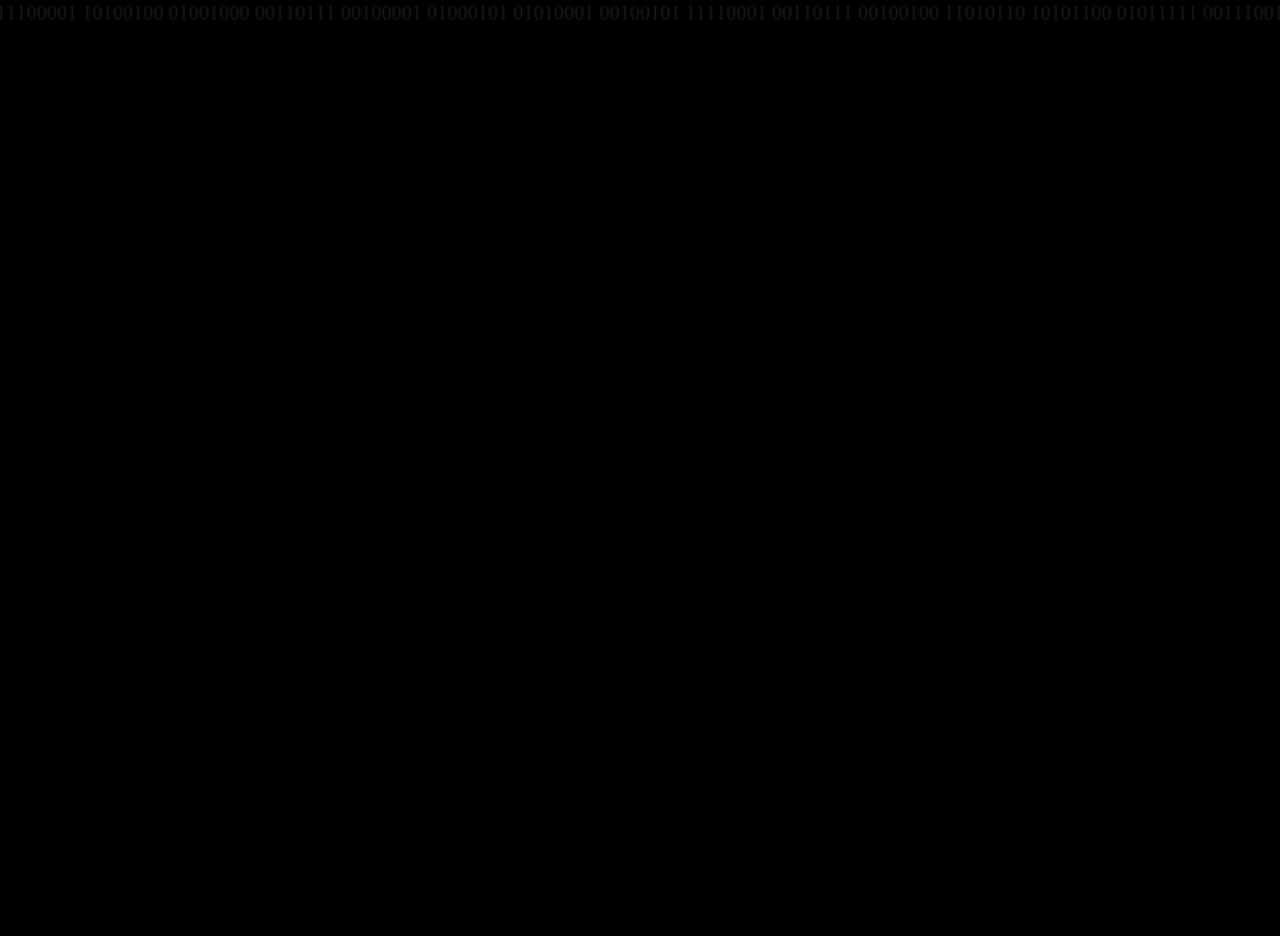
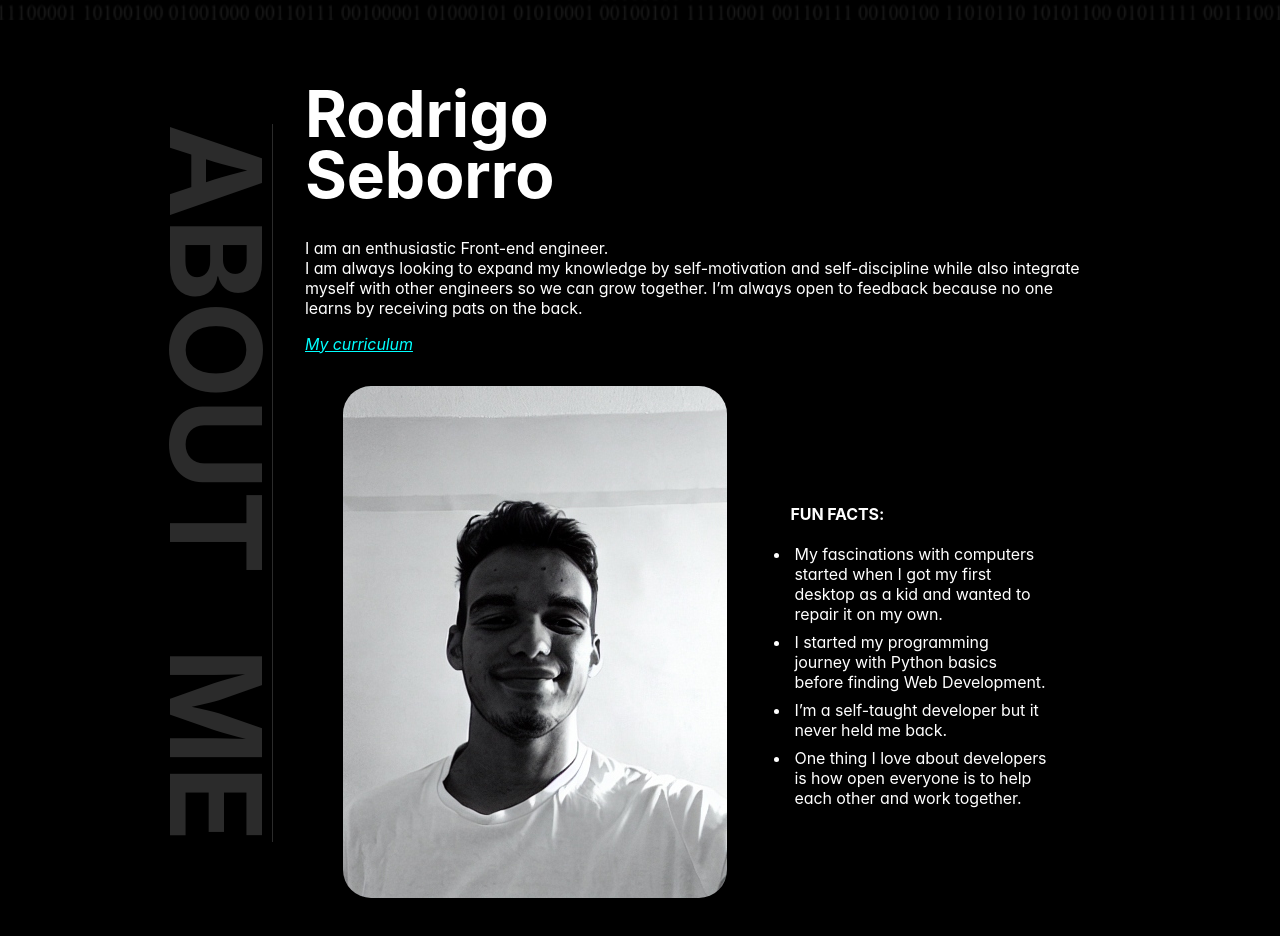
Before and after one commit to rodilool/my-portofolio, a React (Create React App) app in the folder react-tailwind-ts/: page / in a window 1280 px wide. Shown: the part 780-1716 px from the top of the page. Before the commit the page ends 800 px from the top, so only its background shows below. Built offline with nearby package versions, Linux system fonts and the light colour scheme; a web font is replaced by a local one.

Commit message:
about page

```diff
--- a/react-tailwind-ts/package.json
+++ b/react-tailwind-ts/package.json
@@ -11,6 +11,7 @@
     "@types/react": "^18.2.0",
     "@types/react-dom": "^18.2.0",
     "framer-motion": "^10.12.4",
+    "motion": "^10.15.5",
     "react": "^18.2.0",
     "react-dom": "^18.2.0",
     "react-scripts": "5.0.1",
--- a/react-tailwind-ts/src/App.tsx
+++ b/react-tailwind-ts/src/App.tsx
@@ -2,8 +2,8 @@ import { useEffect, useState } from "react";
 import "./Components/global_styles/global.styles.scss";
 import Cursor from "./Components/cursor/cursor";
 import NavBar from "./Components/modules/navBar/navBar";
+import AboutMe from "./Components/sections/about_me/about_me";
 import HeroSection from "./Components/sections/hero_section/hero_section";
-import { motion } from "framer-motion";
 
 function App() {
   const [isNavBarHovered, setIsNavBarHovered] = useState(false);
@@ -23,6 +23,7 @@ function App() {
         onMouseOver={handleMouseEnter}
         onMouseLeave={handleMouseLeave}
       />
+      <AboutMe />
     </>
   );
 }
--- a/react-tailwind-ts/src/Components/global_styles/global.styles.scss
+++ b/react-tailwind-ts/src/Components/global_styles/global.styles.scss
@@ -56,7 +56,7 @@
 
   }
 
-  h1, h2, h3, h4, h5, h6, p {
+  h1, h2, h3, h4, h5, h6, p, ul, li {
     color: white;
     mix-blend-mode: difference;
   }
--- a/react-tailwind-ts/src/Components/hooks/random_color.tsx
+++ b/react-tailwind-ts/src/Components/hooks/random_color.tsx
@@ -15,4 +15,4 @@ function setColorToDefault(obj: any) {
   obj.style.textShadow = ``;
 }
 
-export { getRandomColor };
+export { getRandomColor, setRandomColor, setColorToDefault };
--- a/react-tailwind-ts/src/Components/modules/navBar/navbar.scss
+++ b/react-tailwind-ts/src/Components/modules/navBar/navbar.scss
@@ -6,7 +6,7 @@ a{
     cursor: none;
 }
 nav.scroll{
-    background-image: linear-gradient(180deg, #000000 0%, #00000036 100%);
+    background-image: linear-gradient(180deg, #000000 0%, #00000000 100%);
 }
 nav {
     display: flex;
--- /dev/null
+++ b/react-tailwind-ts/src/Components/sections/about_me/about_me.scss
@@ -0,0 +1,84 @@
+section{
+    display: flex;
+    justify-content: center;
+    align-items: center;
+
+    .content{
+        width: 75%;
+        display: flex;
+        flex-direction: row;
+        padding: 3rem 0;
+        @media (max-width: 680px) {
+            width: 96%;
+        }
+        .title{
+            writing-mode:vertical-lr;
+            border-right: 1px solid rgba(255, 254, 254, 0.17);
+            justify-self: center;
+            align-self: center;
+            @media (max-width: 680px) {
+                display: none;
+            }
+            h1 {
+                line-height: 7rem;
+                span{
+                    font-size: 7.875rem;
+                    color: transparent;
+                }
+                .letter{
+                    font-size: 7.875rem;
+                    color:rgba(255, 254, 254, 0.17);
+                    &:hover{
+                        filter: drop-shadow(1px 1px 4px white);
+                        transition: ease 150ms 75ms;
+                    }
+                }
+            }
+        }
+        .about{
+            padding:0 2rem;
+            h1{
+                padding: 1rem 0;
+                font-size: 4rem;
+                line-height: 3.8rem;
+            }
+            p{
+                padding: 1rem 0;
+                font-size: 1rem;
+            }
+            a{
+                color: #0ff;
+                padding: 1rem 0;
+                font-style: italic;
+            }
+            .row{
+                margin-top: 2rem;
+                display: flex;
+                flex-direction: row;
+                flex-wrap: wrap;
+                justify-content: center;
+                img{
+                    border-radius: 1.75rem;
+                    @media (max-width:560px) {
+                        width: 100%;
+                    }
+                }
+                .funFacts{
+                    display: flex;
+                    align-items: center;
+                    div{
+                        padding-left: 4rem;
+                        padding-top: 2rem;
+                        max-width: 260px;
+                        h4{
+                            padding-bottom: 1rem;
+                        }
+                        ul li{
+                            padding: 0.25rem;
+                        }
+                    }
+                }
+            }
+        }
+    }
+}
--- /dev/null
+++ b/react-tailwind-ts/src/Components/sections/about_me/about_me.tsx
@@ -0,0 +1,128 @@
+import React from "react";
+import "./about_me.scss";
+import PP from "../../../pictures/pp.jpg";
+
+import {
+  getRandomColor,
+  setRandomColor,
+  setColorToDefault,
+} from "../../hooks/random_color";
+
+interface AboutMeProps {}
+
+interface AboutMeState {}
+
+class AboutMe extends React.Component<AboutMeProps, AboutMeState> {
+  constructor(props: AboutMeProps) {
+    super(props);
+  }
+  render() {
+    return (
+      <section>
+        <div className="content">
+          <div className="title">
+            <h1>
+              <span
+                className="letter"
+                onMouseOver={(event) => setRandomColor(event.target)}
+                onMouseOut={(event) => setColorToDefault(event.target)}
+              >
+                A
+              </span>
+              <span
+                className="letter"
+                onMouseOver={(event) => setRandomColor(event.target)}
+                onMouseOut={(event) => setColorToDefault(event.target)}
+              >
+                B
+              </span>
+              <span
+                className="letter"
+                onMouseOver={(event) => setRandomColor(event.target)}
+                onMouseOut={(event) => setColorToDefault(event.target)}
+              >
+                O
+              </span>
+              <span
+                className="letter"
+                onMouseOver={(event) => setRandomColor(event.target)}
+                onMouseOut={(event) => setColorToDefault(event.target)}
+              >
+                U
+              </span>
+              <span
+                className="letter"
+                onMouseOver={(event) => setRandomColor(event.target)}
+                onMouseOut={(event) => setColorToDefault(event.target)}
+              >
+                T
+              </span>
+              <span>J</span>
+              <span
+                className="letter"
+                onMouseOver={(event) => setRandomColor(event.target)}
+                onMouseOut={(event) => setColorToDefault(event.target)}
+              >
+                M
+              </span>
+              <span
+                className="letter"
+                onMouseOver={(event) => setRandomColor(event.target)}
+                onMouseOut={(event) => setColorToDefault(event.target)}
+              >
+                E
+              </span>
+            </h1>
+          </div>
+          <div className="about">
+            <h1>
+              Rodrigo
+              <br />
+              Seborro
+            </h1>
+            <p>
+              I am an enthusiastic Front-end engineer.<br></br> I am always
+              looking to expand my knowledge by self-motivation and
+              self-discipline while also integrate myself with other engineers
+              so we can grow together. I’m always open to feedback because no
+              one learns by receiving pats on the back.
+            </p>
+            <a
+              href="https://drive.google.com/file/d/1CXF5uenh0bScMCCLVU7590woWhs6htc0/view?usp=share_link"
+              target="_blank"
+            >
+              My curriculum
+            </a>
+            <div className="row">
+              <img alt="Profile Picture" src={PP}></img>
+              <div className="funFacts">
+                <div>
+                  <h4>FUN FACTS:</h4>
+                  <ul>
+                    <li>
+                      My fascinations with computers started when I got my first
+                      desktop as a kid and wanted to repair it on my own.
+                    </li>
+                    <li>
+                      I started my programming journey with Python basics before
+                      finding Web Development.
+                    </li>
+                    <li>
+                      I’m a self-taught developer but it never held me back.
+                    </li>
+                    <li>
+                      One thing I love about developers is how open everyone is
+                      to help each other and work together.
+                    </li>
+                  </ul>
+                </div>
+              </div>
+            </div>
+          </div>
+        </div>
+      </section>
+    );
+  }
+}
+
+export default AboutMe;
```
Also changed, not shown: react-tailwind-ts/src/Components/sections/hero_section/hero_section.scss (+0 -20 lines), 2 other files (tests, documents, lock files or other folders).
